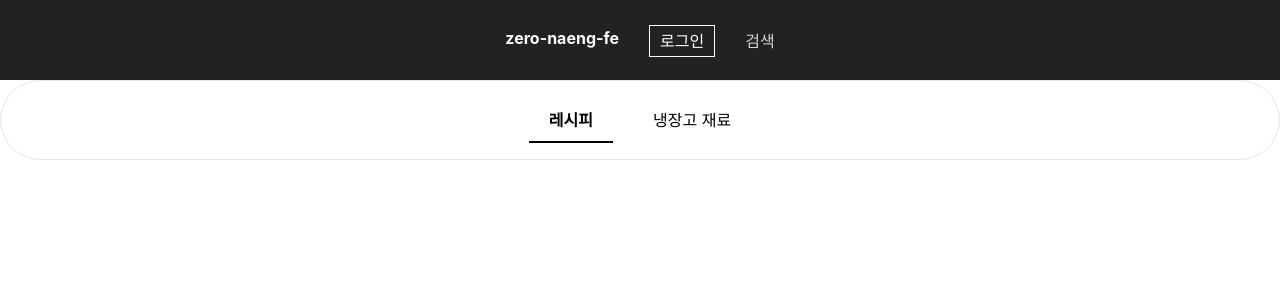
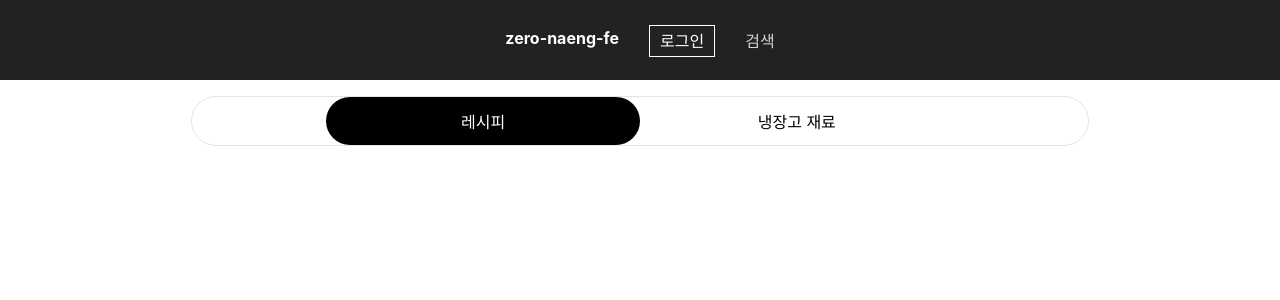
Before and after one commit to ksb214-hub/Recipe_project2, a React (Create React App) app: page / in a window 1280 px wide. Shown: the top 300 px of the page. Built offline with nearby package versions, Linux system fonts and the light colour scheme.

Commit message:
.con {   width: 100%;   position: absolute;   top: 12%;   display: flex;   justify-content: center; /* 가운데 정렬 추가 (필수) */ }
/* TAB */
#tab {
  width: 70%;
  margin: 0 auto;
  overflow: hidden;
  margin-bottom: 1.688rem;
  border: solid 1px #e5e5e5;
  border-radius: 3.0625rem;
}

```diff
--- a/src/Main/Main.css
+++ b/src/Main/Main.css
@@ -41,41 +41,49 @@
 .con {
   width: 100%;
   position: absolute;
-  top: 10%;
+  top: 12%;
+  display: flex;
+  justify-content: center; /* 가운데 정렬 추가 (필수) */
 }
 
-#tab{
+/* TAB */
+#tab {
+  width: 70%;
+  margin: 0 auto;
   overflow: hidden;
-  position: relative;
   margin-bottom: 1.688rem;
   border: solid 1px #e5e5e5;
   border-radius: 3.0625rem;
 }
-/* TAB */
+
+/* ul */
 #tab ul {
   display: flex;
-  justify-content: center;
+  width: 70%;
+  margin: 0 auto;
   padding: 0;
 }
 
-/* li 기본 */
+/* li */
 #tab li {
   list-style: none;
-  margin: 0 10px;
+  flex: 1;
+  text-align: center;
 }
 
-/* 링크 */
+/* a */
 #tab a {
+  display: block;
+  padding: 12px 0;
   text-decoration: none;
   color: black;
-  padding: 10px 20px;
-  display: block;
 }
 
 /* 선택된 탭 */
 #tab .on a {
-  border-bottom: 2px solid black;
-  font-weight: bold;
+  background-color: black;
+  color: white;
+  border-radius: 3.0625rem;
 }
 
 /*  반응형 */
```
